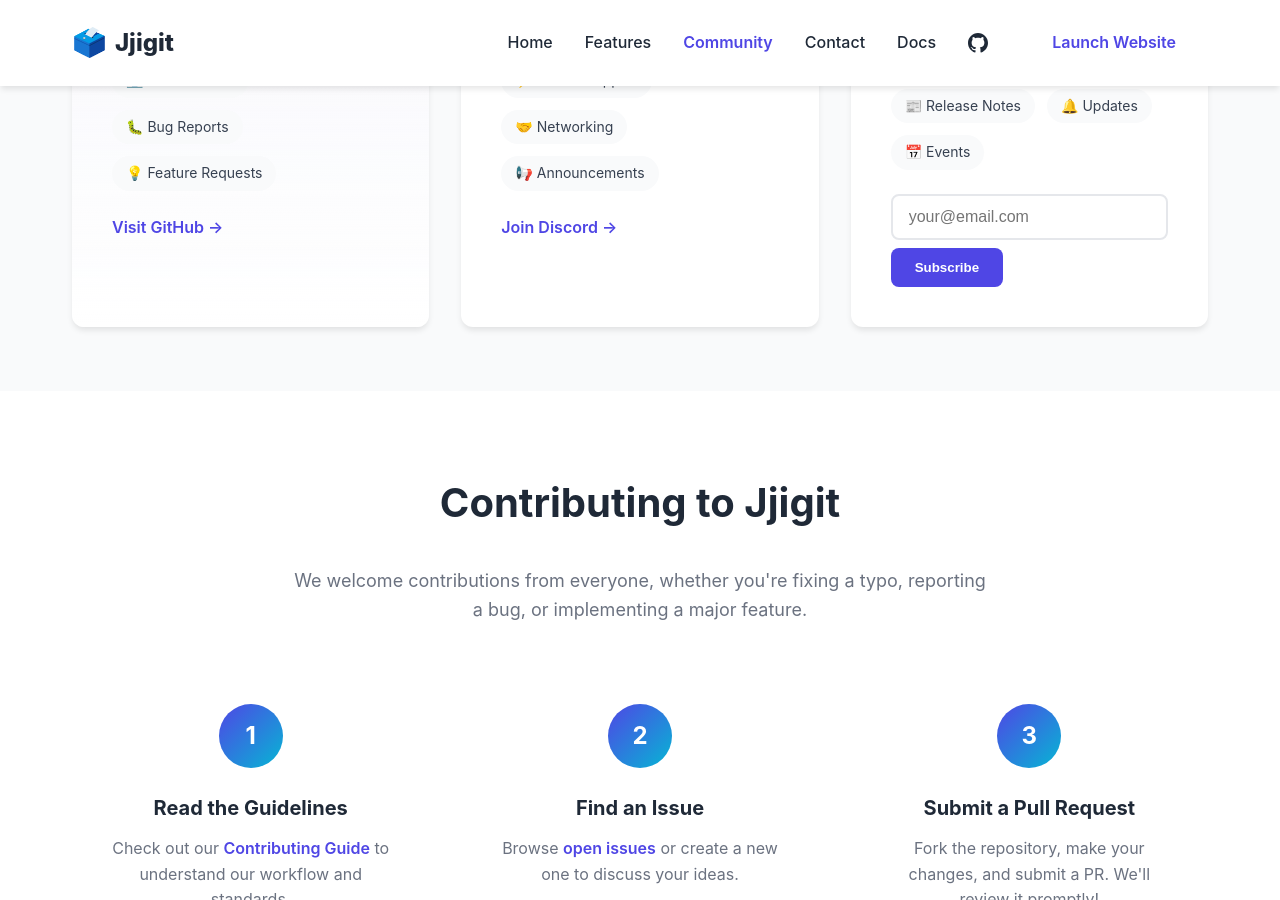
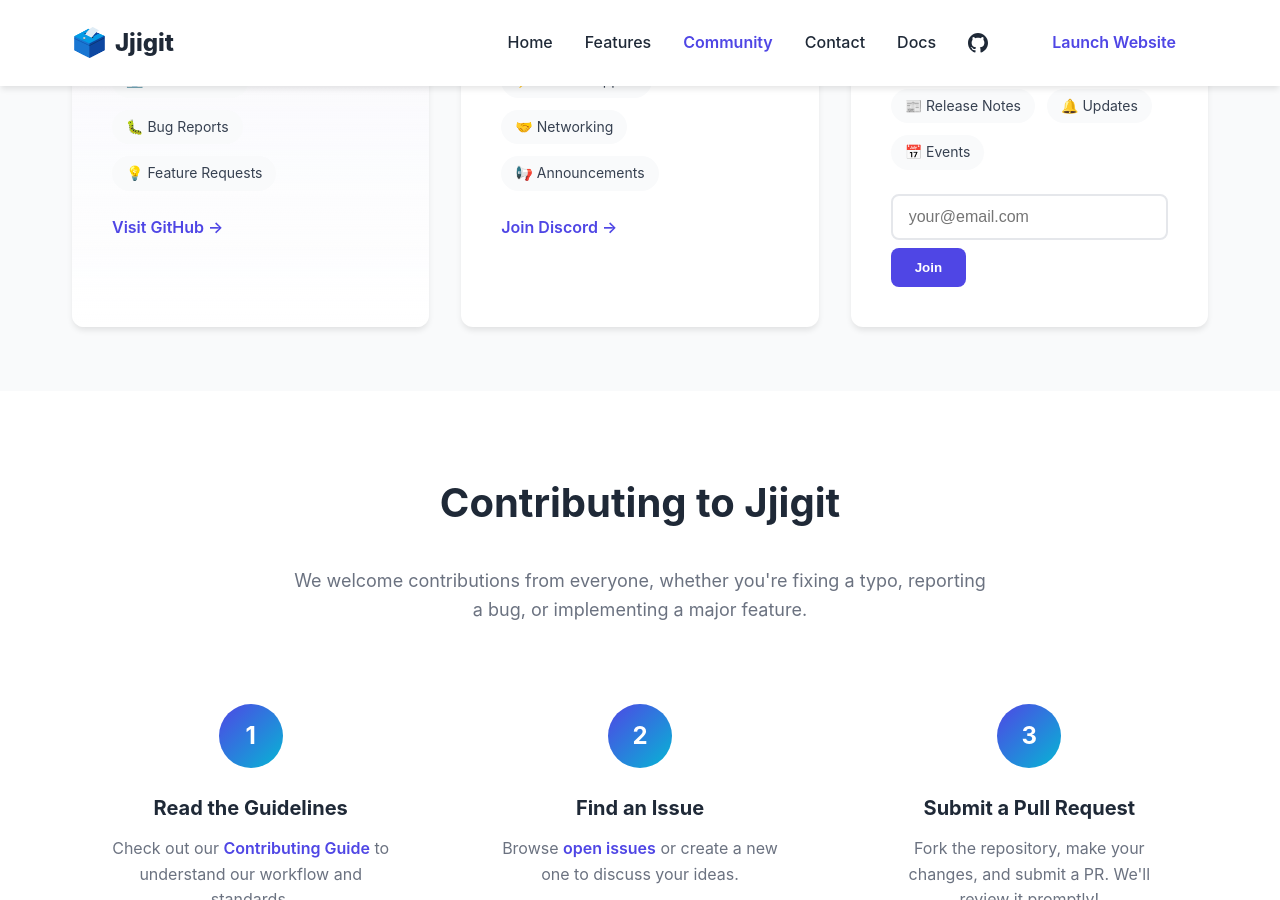
Before and after one commit to OSS-Group11/jjigit-website, a Jekyll site: the page built from community.md, in a window 1280 px wide and 900 px high, scrolled down 973 px. Built offline with Jekyll 4.4.1, drawn with Linux system fonts in a browser that asks for light colours.

Commit message:
Update community.md

```diff
--- a/community.md
+++ b/community.md
@@ -88,7 +88,7 @@ permalink: /community.html
         </div>
         <div class="email-form">
           <input type="email" placeholder="your@email.com" class="email-input">
-          <button type="button" class="email-submit">Subscribe</button>
+          <button type="button" class="email-submit">Join</button>
         </div>
       </div>
 
```
